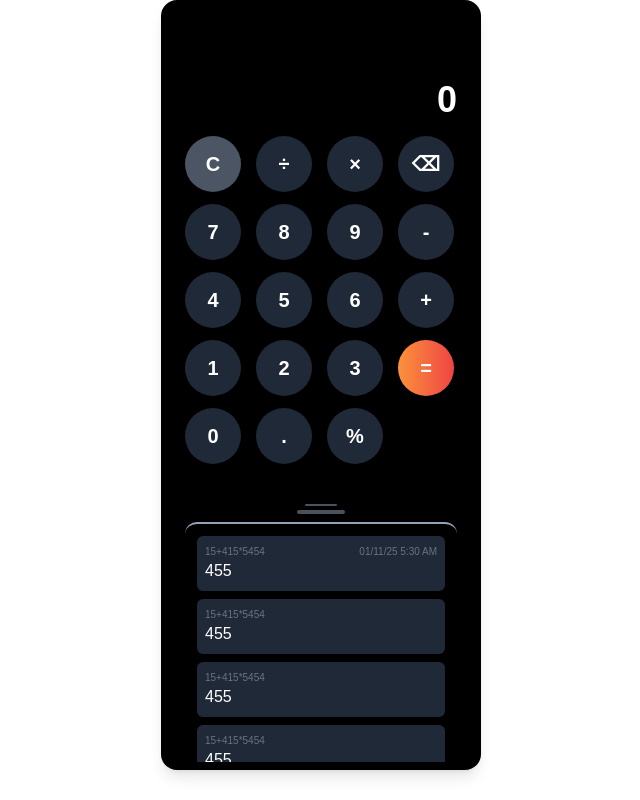
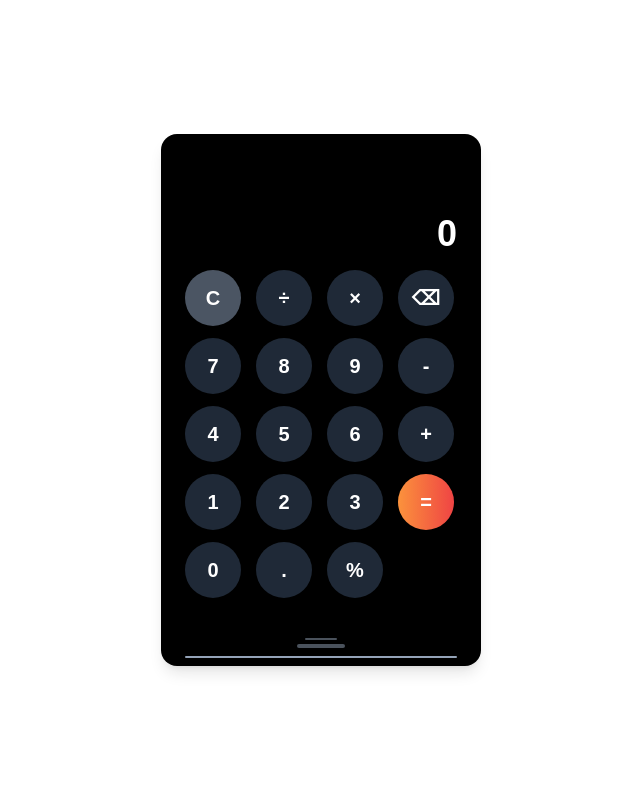
Before and after one commit to jmguevarra/reanx-calculator, a Next.js app: page / in a window 1280 px wide. Shown: the whole page, without its empty margins (319-959 px from the left). Built offline with nearby package versions, Linux system fonts and the light colour scheme.

Commit message:
udpated design

```diff
--- a/package.json
+++ b/package.json
@@ -10,6 +10,7 @@
   },
   "dependencies": {
     "autoprefixer": "^10.4.20",
+    "date-fns": "^4.1.0",
     "mathjs": "^14.0.1",
     "next": "15.1.4",
     "react": "^19.0.0",
--- a/src/app/css/custom.css
+++ /dev/null
@@ -1,4 +0,0 @@
-/* styles/custom.css */
-.custom-scroll {
-  @apply border-t-2 border-slate-400 p-3 rounded-xl mt-2 max-h-60 overflow-y-auto scrollbar-thin scrollbar-thumb-gray-500 scrollbar-track-transparent hover:scrollbar-thumb-gray-700 scroll-smooth;
-}
--- a/src/app/css/globals.css
+++ b/src/app/css/globals.css
@@ -3,7 +3,7 @@
 @tailwind components;
 @layer components {
   .custom-scroll {
-    @apply border-t-2 border-slate-400 p-3 rounded-xl mt-2 max-h-60 overflow-y-auto scrollbar-thin scrollbar-thumb-gray-500 scrollbar-track-transparent hover:scrollbar-thumb-gray-700 scroll-smooth;
+    @apply border-t-2 border-slate-400 rounded-xl mt-2 max-h-60 overflow-y-auto scrollbar-thin scrollbar-thumb-gray-500 scrollbar-track-transparent hover:scrollbar-thumb-gray-700 scroll-smooth;
   }
 }
 
--- a/src/app/page.tsx
+++ b/src/app/page.tsx
@@ -3,11 +3,13 @@
 import Calculator from "@/components/Calculator/Main";
 import CircularLoader from "@/components/Loaders/CircularLoader";
 import CalculatorContext from "@/shared/context/calculator";
+import { ICalculatorLog } from "@/shared/interfaces/calculator";
 import { useEffect, useState } from "react";
 
 const Home = () => {
   const [input, setInput] = useState("");
   const [calculatedValue, setCalculatedValue] = useState("");
+  const [logs, setLogs] = useState<ICalculatorLog[]>([]);
 
   const [loading, setLoading] = useState<boolean>(true);
   useEffect(() => {
@@ -24,6 +26,8 @@ const Home = () => {
           setInput,
           calculatedValue,
           setCalculatedValue,
+          logs,
+          setLogs,
         }}
       >
         <Calculator />
--- a/src/components/Calculator/DrawerLogs.tsx
+++ b/src/components/Calculator/DrawerLogs.tsx
@@ -1,39 +1,61 @@
+import CalculatorContext from "@/shared/context/calculator";
+import { ICalculatorLog } from "@/shared/interfaces/calculator";
+import { format } from "date-fns";
+import { Fragment, useContext, useState } from "react";
+
 const CalculatorDrawerLogs = () => {
+  const { logs } = useContext(CalculatorContext);
+  const [showLogger, setShowLogger] = useState<boolean>(false);
+
   return (
-    <div id="drawer-logs">
     <div
+      id="drawer-logs"
+      className={`bg-black w-full transition duration-800  ${
+        showLogger ? "absolute left-0 bottom-0 h-auto" : "h-[20px]"
+      }`}
+    >
+      <div
+        onClick={() => {
+          setShowLogger(!showLogger);
+        }}
         id="drawer-toggler"
         className="text-center mt-10 opacity-50 hover:opacity-100 cursor-pointer transform transition-transform duration-500 hover:-translate-y-2"
       >
         <div className="w-8 h-[2px] rounded-full bg-slate-400 mb-1 mx-auto"></div>
         <div className="w-12 h-1 rounded-full bg-slate-400 mx-auto"></div>
       </div>
-      <div id="logs" className="custom-scroll">
+      <div
+        id="logs"
+        className={`custom-scroll overflow-hidden px-3 transition-all duration-500 ${
+          showLogger ? "max-h-72 py-3" : "max-h-0 p-0"
+        }`}
+      >
+        {logs.length > 0 ? (
+          logs.map((log: ICalculatorLog, index) => {
+            const formattedDate = format(log.datetime, "MM/dd/yy | hh:mm a");
+            return (
+              <Fragment key={index}>
                 <div className="log-card p-2 rounded-md bg-gray-800 mb-2">
                   <div className="flex justify-between">
-            <div className="text-[10px] text-gray-500 mt-b">15+415*5454</div>
                     <div className="text-[10px] text-gray-500 mt-b">
-              01/11/25 5:30 AM
+                      {log.input}
+                    </div>
+                    <div className="text-[10px] text-gray-500 mt-b">
+                      {formattedDate}
                     </div>
                   </div>
-          <div className="text-md text-white">455</div>
+                  <div className="text-md text-white">{log.computed}</div>
                 </div>
-        <div className="log-card p-2 rounded-md bg-gray-800 mb-2">
-          <div className="text-[10px] text-gray-500 mt-b">15+415*5454</div>
-          <div className="text-md text-white">455</div>
+              </Fragment>
+            );
+          })
+        ) : (
+          <div className="log-card p-4 rounded-md bg-gray-800 mb-2">
+            <div className="flex justify-center text-sm text-orange-500">
+              No Logs
             </div>
-        <div className="log-card p-2 rounded-md bg-gray-800 mb-2">
-          <div className="text-[10px] text-gray-500 mt-b">15+415*5454</div>
-          <div className="text-md text-white">455</div>
           </div>
-        <div className="log-card p-2 rounded-md bg-gray-800 mb-2">
-          <div className="text-[10px] text-gray-500 mt-b">15+415*5454</div>
-          <div className="text-md text-white">455</div>
-        </div>
-        <div className="log-card p-2 rounded-md bg-gray-800 mb-2">
-          <div className="text-[10px] text-gray-500 mt-b">15+415*5454</div>
-          <div className="text-md text-white">455</div>
-        </div>
+        )}
       </div>
     </div>
   );
--- a/src/components/Calculator/Main.tsx
+++ b/src/components/Calculator/Main.tsx
@@ -9,11 +9,18 @@ import { evaluate, floor, format } from "mathjs";
 import React, { useContext, useState } from "react";
 import CalculatorDrawerLogs from "./DrawerLogs";
 import CalculatorContext from "@/shared/context/calculator";
+import { ICalculatorLog } from "@/shared/interfaces/calculator";
 
 const CalculatorMain: React.FC = () => {
   //descructuring context properties
-  const { input, setInput, calculatedValue, setCalculatedValue } =
-    useContext(CalculatorContext);
+  const {
+    input,
+    setInput,
+    calculatedValue,
+    setCalculatedValue,
+    setLogs,
+    logs,
+  } = useContext(CalculatorContext);
 
   const [isComputed, setIsComputed] = useState<boolean>(false);
 
@@ -60,6 +67,12 @@ const CalculatorMain: React.FC = () => {
         });
 
         setCalculatedValue(formattedResult);
+        const logInfo: ICalculatorLog = {
+          input: input,
+          computed: formattedResult,
+          datetime: new Date(),
+        };
+        setLogs([...logs, logInfo]);
       } catch (error) {
         console.error("Error: ", error);
       }
@@ -77,8 +90,8 @@ const CalculatorMain: React.FC = () => {
   };
 
   return (
-    <div className="flex justify-center items-center">
-      <div className="w-80 px-6 pt-20 pb-2 rounded-2xl bg-black shadow-lg">
+    <div className="flex justify-center items-center h-screen">
+      <div className="w-80 px-6 pt-20 pb-2 rounded-2xl bg-black shadow-lg relative overflow-hidden min-h-[532px]">
         {/* Display */}
         <div className="text-right text-white mb-4">
           <div
--- a/src/shared/context/calculator.tsx
+++ b/src/shared/context/calculator.tsx
@@ -1,4 +1,5 @@
 import React, { Dispatch, SetStateAction } from "react";
+import { ICalculatorLog } from "../interfaces/calculator";
 
 //initialize interface property
 interface props {
@@ -6,6 +7,8 @@ interface props {
   setInput: Dispatch<SetStateAction<string>>;
   calculatedValue: string;
   setCalculatedValue: Dispatch<SetStateAction<string>>;
+  logs: ICalculatorLog[];
+  setLogs: Dispatch<SetStateAction<ICalculatorLog[]>>;
 }
 
 //create context and export it
@@ -14,6 +17,8 @@ const CalculatorContext = React.createContext<props>({
   setInput: () => {},
   calculatedValue: "",
   setCalculatedValue: () => {},
+  logs: [],
+  setLogs: () => {},
 });
 
 export default CalculatorContext;
--- /dev/null
+++ b/src/shared/interfaces/calculator.ts
@@ -0,0 +1,10 @@
+interface ICalculatorLog{
+    input: string,
+    computed: string,
+    datetime: Date
+}
+
+
+export type {
+    ICalculatorLog
+}
```
Also changed, not shown: 1 other file (tests, documents, lock files or other folders). Lines whose indentation alone changed are shown as unchanged.
